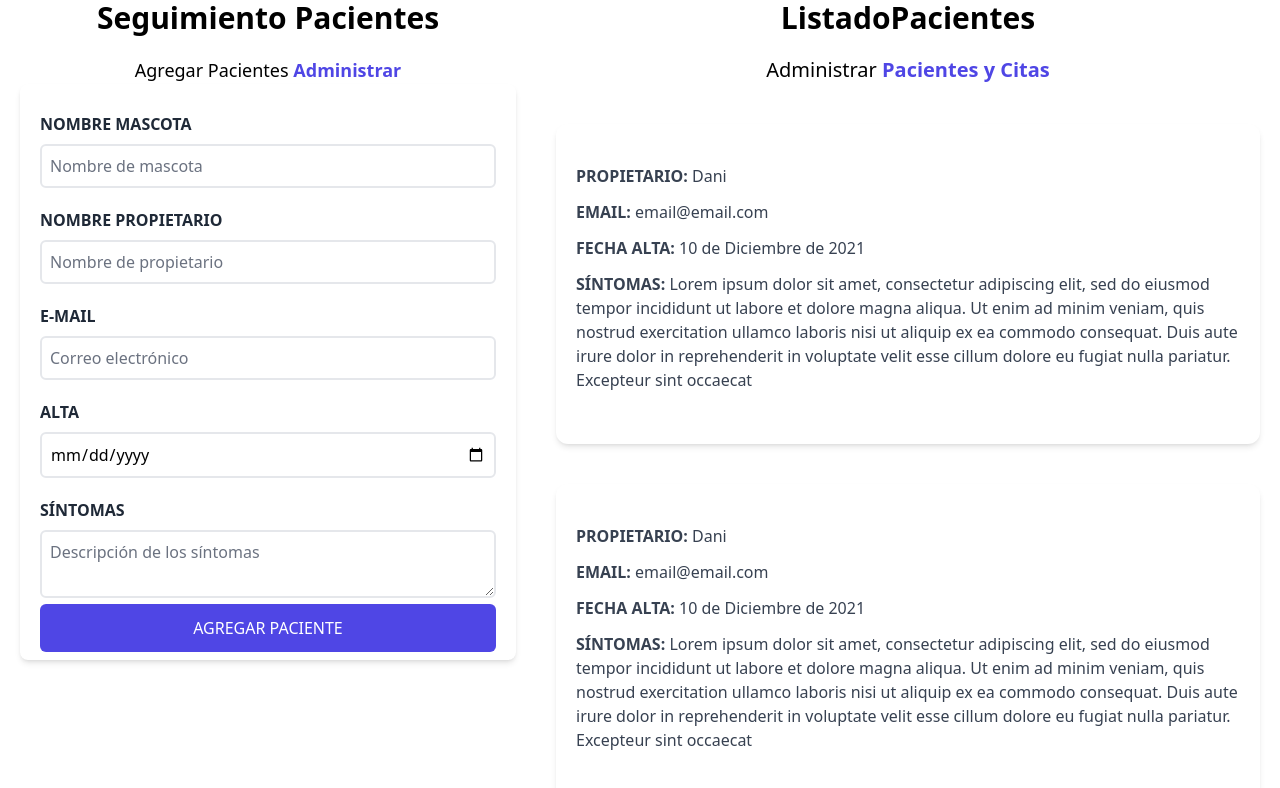
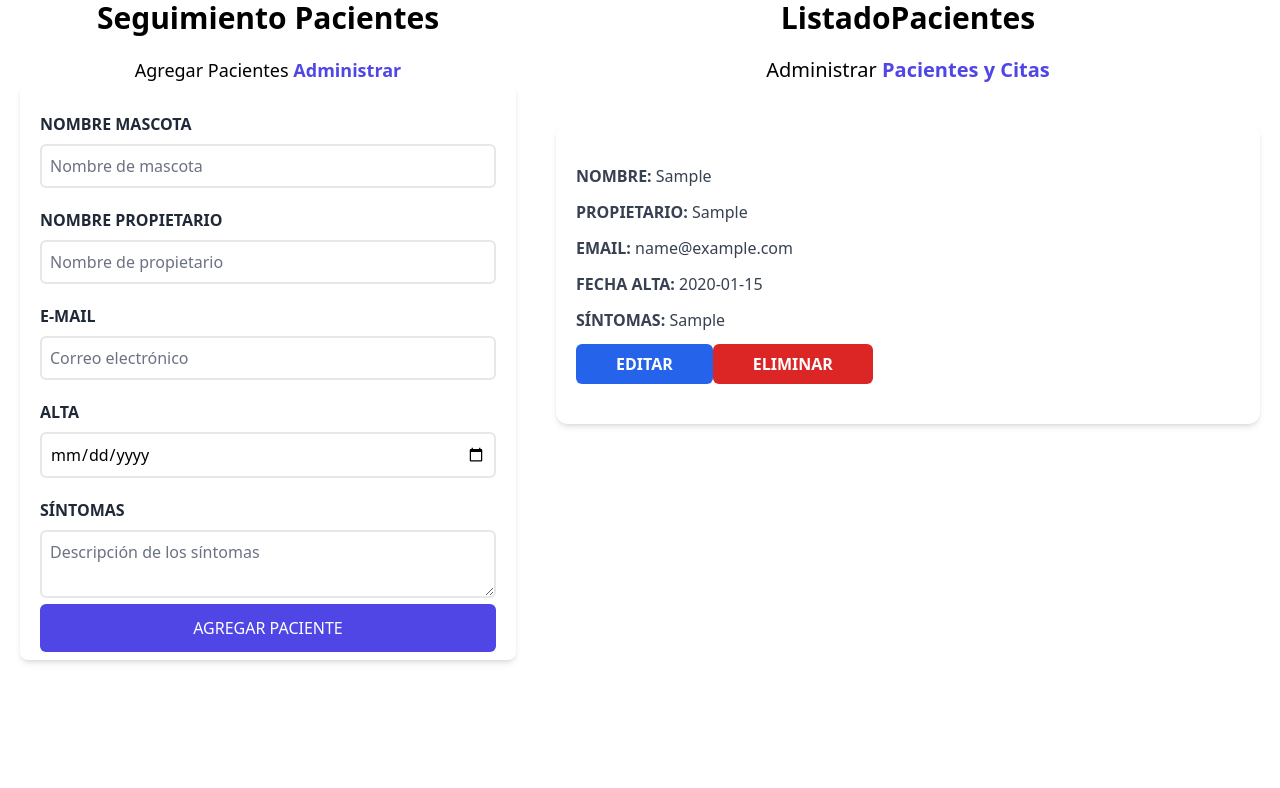
Before and after one commit to DaniPinelli/citas, a React (Vite) app: page / in a window 1280 px wide. Both pictures are taken after typing "Sample", "Sample", "name@example.com", "2020-01-15", "Sample" into the empty fields and a click on the input "Agregar Paciente". Shown: the part 176-964 px from the top of the page. Built offline with nearby package versions, Linux system fonts and the light colour scheme.

Commit message:
Agregar y editar pacientes terminado

```diff
--- a/src/App.jsx
+++ b/src/App.jsx
@@ -8,13 +8,23 @@ import ListadoPacientes from './components/ListadoPacientes'
 function App() {
 
   const [pacientes, setPacientes] = useState([]);
+  const [paciente, setPaciente] = useState({});
 
   return (
     <div className="container mx-auto mt-10" >
       <Header />
       <div className="mt-10 md:flex" >
-        <Formulario pacientes={pacientes} setPacientes={setPacientes} />
-        <ListadoPacientes />
+        <Formulario
+          pacientes={pacientes}
+          setPacientes={setPacientes}
+          paciente={paciente}
+          setPaciente={setPaciente}
+        />
+        <ListadoPacientes
+          pacientes={pacientes}
+          setPaciente={setPaciente}
+
+        />
       </div>
 
 
--- /dev/null
+++ b/src/components/Error.jsx
@@ -0,0 +1,11 @@
+const Error = ({ children }) => {
+
+
+    return (
+        <div> {children} </div>
+    )
+
+}
+
+
+export default Error
--- a/src/components/Formulario.jsx
+++ b/src/components/Formulario.jsx
@@ -1,6 +1,7 @@
-import { useState, setstate } from 'react';
+import { useState, useEffect } from 'react';
+import Error from './Error';
 
-const Formulario = ({ pacientes, setPacientes }) => {
+const Formulario = ({ pacientes, setPacientes, paciente, setPaciente }) => {
 
     const [nombre, setNombre] = useState('');
     const [propietario, setPropietario] = useState('');
@@ -9,6 +10,24 @@ const Formulario = ({ pacientes, setPacientes }) => {
     const [sintomas, setSintomas] = useState('');
 
     const [error, setError] = useState(false);
+
+    useEffect(() => {
+        if (Object.keys(paciente).length > 0) {
+            setNombre(paciente.nombre);
+            setPropietario(paciente.propietario);
+            setEmail(paciente.email);
+            setFecha(paciente.fecha);
+            setSintomas(paciente.sintomas);
+        }
+    }, [paciente])
+
+    const generarId = () => {
+        const random = Math.random().toString(36).substr(2);
+        const fecha = Date.now().toString(36);
+
+        return random + fecha;
+    }
+
 
     const handleSubmit = (e) => {
         e.preventDefault();
@@ -27,10 +46,26 @@ const Formulario = ({ pacientes, setPacientes }) => {
             propietario,
             email,
             fecha,
-            sintomas
+            sintomas,
+
+        }
+        if (paciente.id) {
+            objetoPaciente.id = paciente.id;
+
+            const pacientesActualizados = pacientes.map(pacienteState => pacienteState.id ===
+                paciente.id ? objetoPaciente : pacienteState)
+
+            setPacientes(pacientesActualizados)
+            setPaciente({})
+
+
+
+        } else {
+            objetoPaciente.id = generarId();
+            setPacientes([...pacientes, objetoPaciente])
         }
 
-        setPacientes([...pacientes, objetoPaciente])
+
 
         setNombre('')
         setPropietario('')
@@ -52,7 +87,7 @@ const Formulario = ({ pacientes, setPacientes }) => {
             <form onSubmit={handleSubmit} className="bg-white shadow-md rounded-lg py-2 px-5" >
 
 
-                {error && <div> <p className="text-red-600 text-center uppercase font-bold mt-2" >Todos los campos son obligatorios</p></div>}
+                {error && <Error><p className="text-red-600 text-center uppercase font-bold mt-2" >Todos los campos son obligatorios</p></Error>}
                 <div className="mt-5" >
                     <label className="block text-gray-800 uppercase font-bold" htmlFor="mascota" >Nombre Mascota</label>
                     <input value={nombre} onChange={(e) => setNombre(e.target.value)} id="mascota" className="border-2 w-full p-2 mt-2 placeholder-gray-500 rounded-md" type="text" placeholder="Nombre de mascota" />
@@ -74,7 +109,7 @@ const Formulario = ({ pacientes, setPacientes }) => {
                     <textarea value={sintomas} onChange={(e) => setSintomas(e.target.value)} id="sintomas" className="border-2 w-full p-2 mt-2 placeholder-gray-500 rounded-md" placeholder="Descripción de los síntomas" />
                 </div>
 
-                <input type="submit" className="bg-indigo-600 w-full p-3 text-white uppercase rounded-md hover:bg-indigo-800 cursor-pointer" value="Agregar Paciente" />
+                <input type="submit" className="bg-indigo-600 w-full p-3 text-white uppercase rounded-md hover:bg-indigo-800 cursor-pointer" value={paciente.id ? 'Guardar Cambios' : 'Agregar Paciente'} />
             </form>
         </div>
     )
--- a/src/components/ListadoPacientes.jsx
+++ b/src/components/ListadoPacientes.jsx
@@ -1,17 +1,40 @@
 import Paciente from './Paciente';
 
-const ListadoPacientes = () => {
+
+const ListadoPacientes = ({ pacientes, setPaciente }) => {
+
+
+
     return (
         <div className="md:w-1/2 lg:w-3/5 md:h-screen overflow-y-scroll" >
-            <h2 className="font-black text-3xl text-center" >ListadoPacientes</h2>
-            <p className="text-xl mt-5 text-center" >Administrar {''}
-                <span className="text-indigo-600 font-bold" >Pacientes y Citas</span>
-            </p>
 
-            <Paciente />
-            <Paciente />
-            <Paciente />
-            <Paciente />
+            {pacientes && pacientes.length ? (
+                <>
+                    <h2 className="font-black text-3xl text-center" >ListadoPacientes</h2>
+                    <p className="text-xl mt-5 text-center" >Administrar {''}
+                        <span className="text-indigo-600 font-bold" >Pacientes y Citas</span>
+                    </p>
+
+                    {pacientes.map((paciente) => (
+                        <Paciente key={paciente.id} paciente={paciente} setPaciente={setPaciente} />
+
+                    ))}
+                </>
+
+
+
+            ) : (
+                <>
+                    <h2 className="font-black text-3xl text-center" >Aún no hay pacientes</h2>
+
+                </>
+            )}
+
+
+
+
+
+
         </div>
 
 
--- a/src/components/Paciente.jsx
+++ b/src/components/Paciente.jsx
@@ -1,23 +1,31 @@
 
 
+const Paciente = ({ paciente, setPaciente }) => {
 
-const Paciente = () => {
+    const { nombre, propietario, email, fecha, sintomas, id } = paciente;
+
     return (
         <div className="mx-5 my-10 bg-white shadow-md px-5 py-10 rounded-xl">
+            <p className="font-bold mb-3 text-gray-700 uppercase" >Nombre: {''}
+                <span className="font-normal normal-case" > {nombre} </span>
+            </p>
             <p className="font-bold mb-3 text-gray-700 uppercase" >Propietario: {''}
-                <span className="font-normal normal-case" >Dani</span>
+                <span className="font-normal normal-case" > {propietario}  </span>
             </p>
             <p className="font-bold mb-3 text-gray-700 uppercase" >Email: {''}
-                <span className="font-normal normal-case" >email@email.com</span>
+                <span className="font-normal normal-case" >{email}</span>
             </p>
             <p className="font-bold mb-3 text-gray-700 uppercase" >Fecha Alta: {''}
-                <span className="font-normal normal-case" >10 de Diciembre de 2021</span>
+                <span className="font-normal normal-case" >{fecha}</span>
             </p>
             <p className="font-bold mb-3 text-gray-700 uppercase" >Síntomas: {''}
-                <span className="font-normal normal-case" > Lorem ipsum dolor sit amet, consectetur adipiscing elit, sed do eiusmod tempor incididunt ut labore et dolore magna aliqua. Ut enim ad minim veniam, quis nostrud exercitation ullamco laboris nisi ut aliquip ex ea commodo consequat. Duis aute irure dolor in reprehenderit in voluptate velit esse cillum dolore eu fugiat nulla pariatur. Excepteur sint occaecat</span>
+                <span className="font-normal normal-case" > {sintomas}</span>
             </p>
 
-
+            <div  >
+                <button onClick={() => setPaciente(paciente)} type="button" className="py-2 px-10 bg-blue-600 font-bold text-white uppercase rounded-md hover:bg-blue-800 cursor-pointer" >Editar</button>
+                <button type="button" className="py-2 px-10 bg-red-600 font-bold text-white uppercase rounded-md hover:bg-red-800 cursor-pointer" >Eliminar</button>
+            </div>
 
         </div>
     )
```
